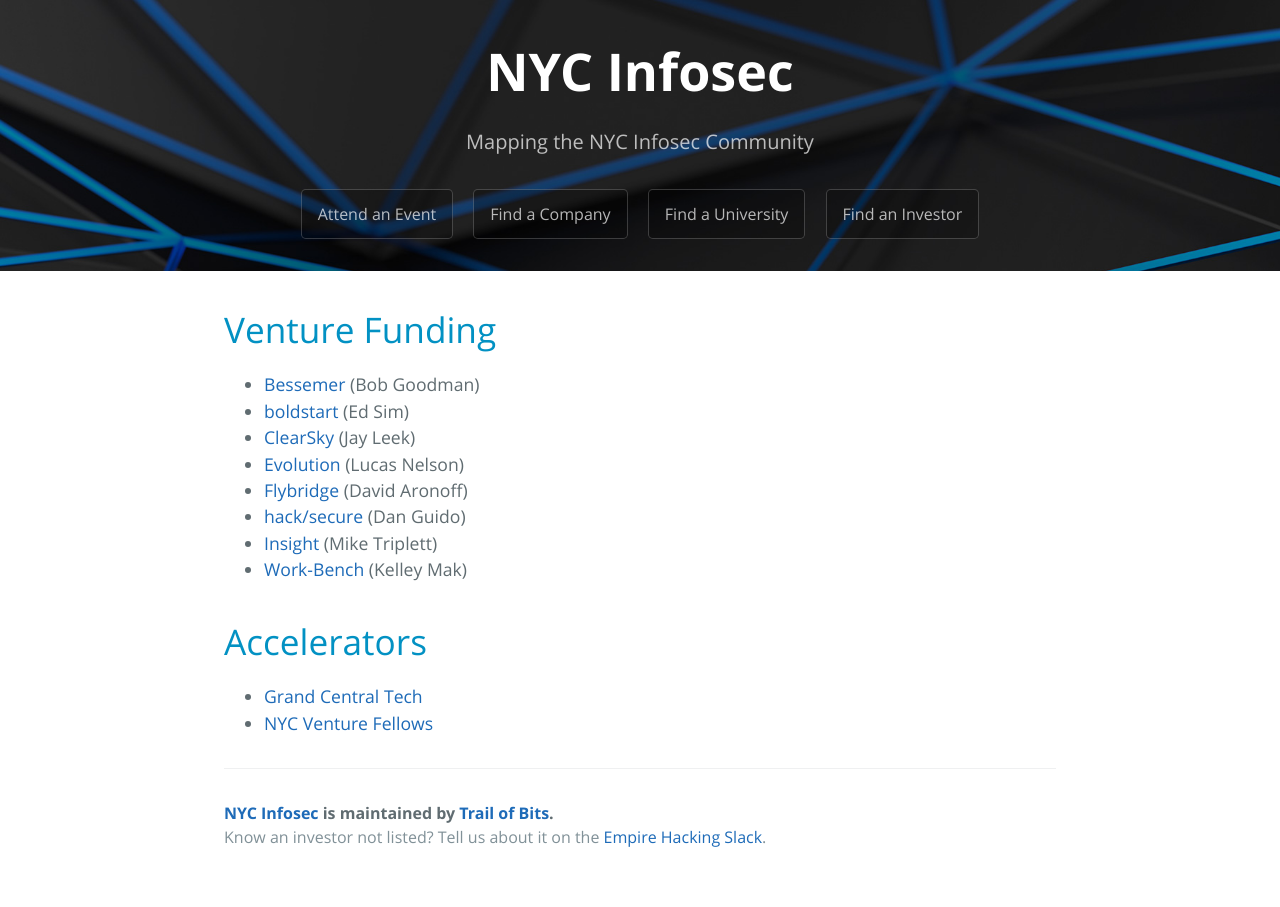
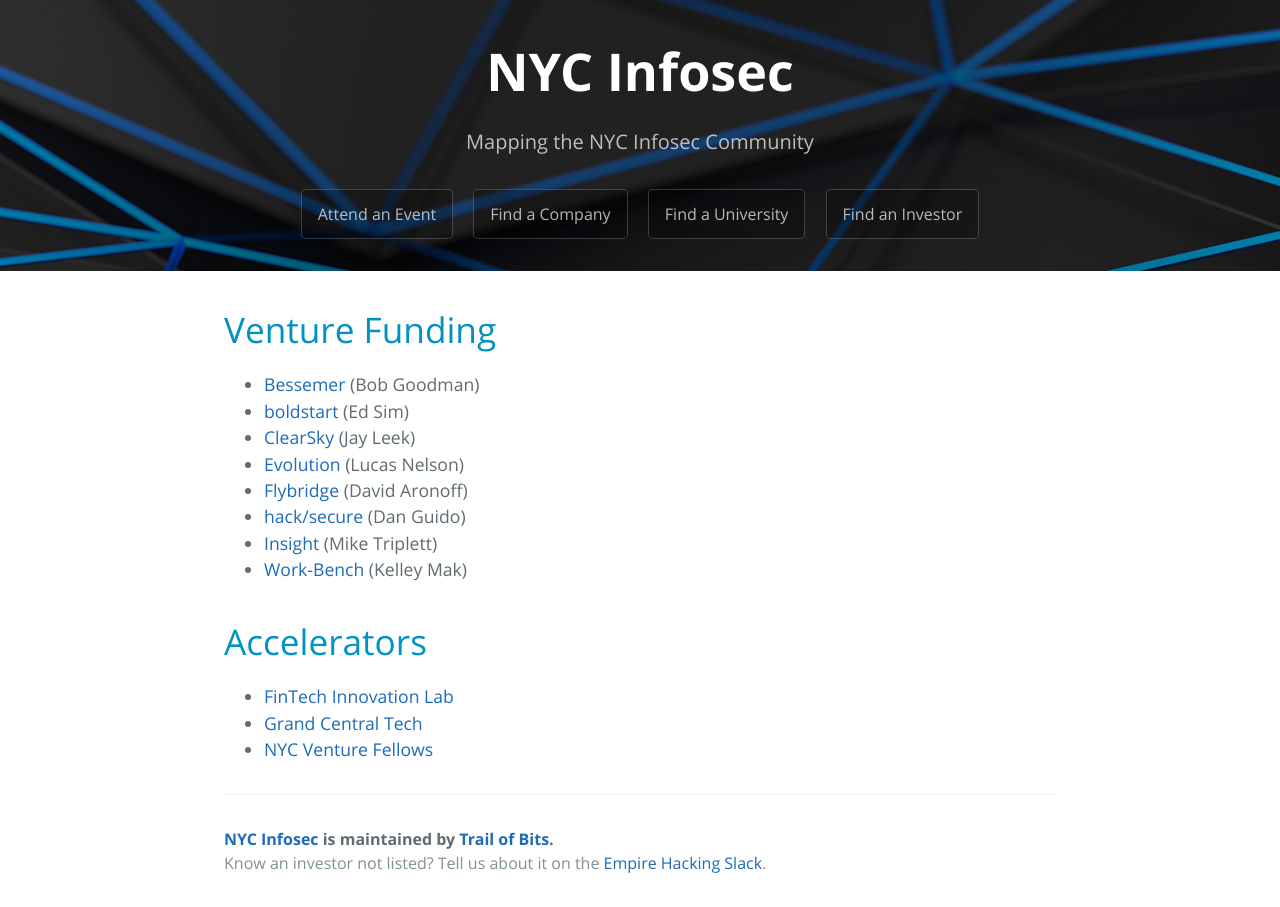
Before and after one commit to trailofbits/nyc-infosec, a Jekyll site: the page built from investors.md, in a window 1280 px wide. Built offline with Jekyll 4.4.1, drawn with Linux system fonts in a browser that asks for light colours; our own code applies the rules of GitHub Pages for plain Markdown files.

Commit message:
Update investors.md

```diff
--- a/investors.md
+++ b/investors.md
@@ -15,5 +15,6 @@
 * [Work-Bench](https://www.work-bench.com/) (Kelley Mak)
 
 # Accelerators
+* [FinTech Innovation Lab](http://fintechinnovationlab.com/new-york/)
 * [Grand Central Tech](http://grandcentraltech.com/)
 * [NYC Venture Fellows](http://nycventurefellows.org/)
```
